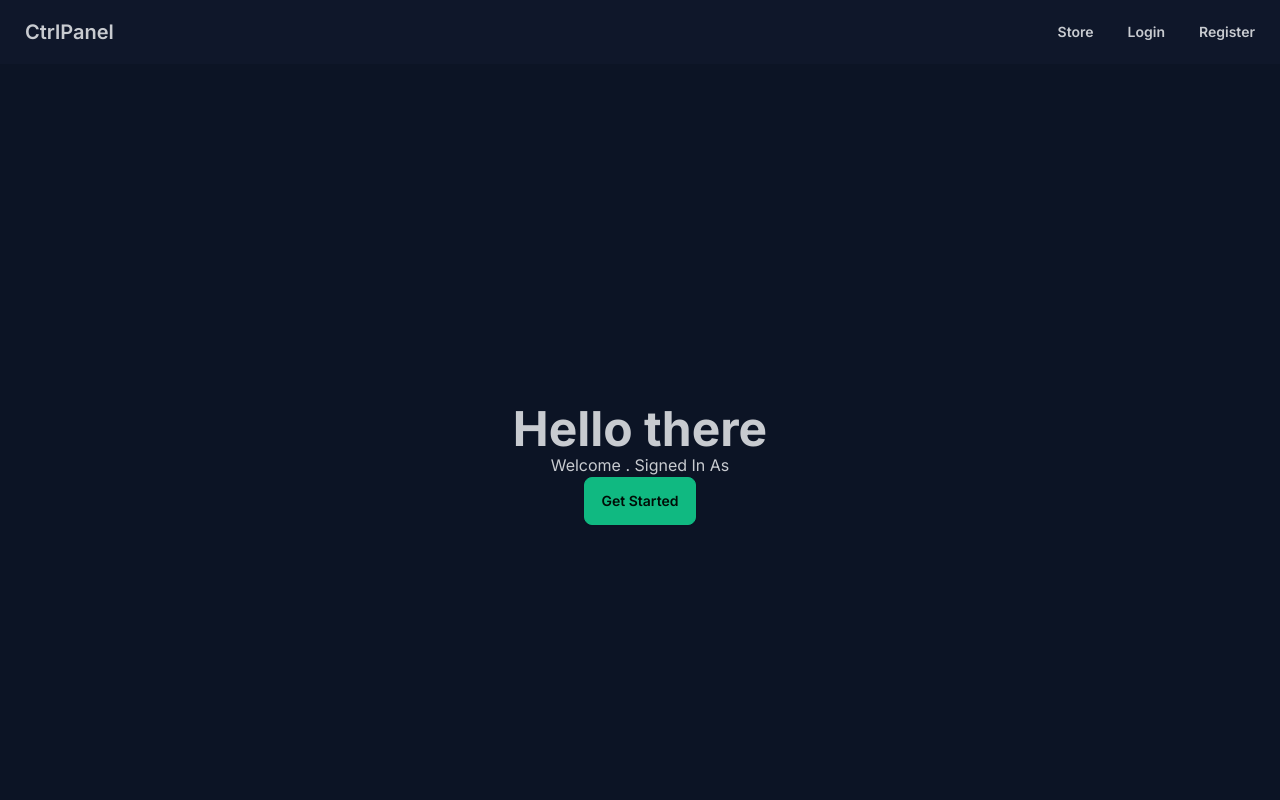
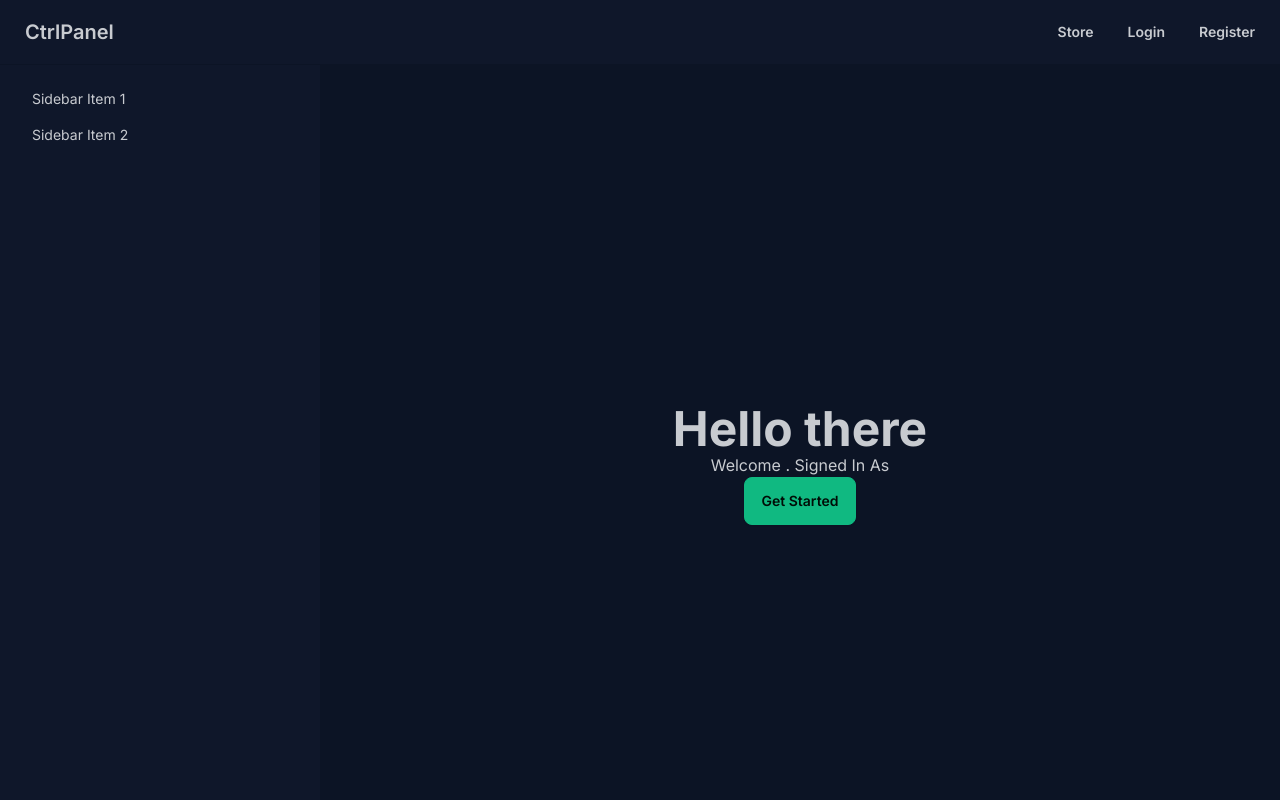
Before and after one commit to AVMG20/ctrlpanel, a Next.js app: page /dashboard in a window 1280 px wide. Shown: the top 800 px of the page. Built offline with nearby package versions, Linux system fonts and the light colour scheme; no server answers.

Commit message:
updated UI

```diff
--- a/package.json
+++ b/package.json
@@ -10,6 +10,7 @@
   },
   "dependencies": {
     "@tailwindcss/typography": "^0.5.15",
+    "lucide-react": "^0.437.0",
     "next": "14.2.7",
     "next-auth": "^4.24.7",
     "react": "^18",
--- a/src/app/(client)/dashboard/layout.tsx
+++ b/src/app/(client)/dashboard/layout.tsx
@@ -1,8 +1,9 @@
 import type {Metadata} from "next";
+import {Menu} from "lucide-react";
 
 export const metadata: Metadata = {
-    title: "Store",
-    description: "Generated by create next app",
+    title: "Dashboard",
+    description: "Overview of your account and services.",
 };
 
 export default function RootLayout({
@@ -11,10 +12,30 @@ export default function RootLayout({
     children: React.ReactNode;
 }>) {
     return (
-        <>
-            <main className={''}>
-                {children}
-            </main>
-        </>
+
+        <div>
+            <div className="drawer lg:drawer-open">
+                <input id="sidebar-drawer" type="checkbox" className="drawer-toggle"/>
+                <div className="drawer-content bg-base-200 flex flex-col items-center justify-center">
+                    <div className="w-full">
+                        <label htmlFor="sidebar-drawer" className="btn btn-ghost drawer-button lg:hidden">
+                            <Menu/>
+                        </label>
+                    </div>
+                    <main>
+                        {children}
+                    </main>
+                </div>
+                <div className="drawer-side">
+                    <label htmlFor="sidebar-drawer" aria-label="close sidebar" className="drawer-overlay"></label>
+                    <ul className="menu bg-base-100 text-base-content min-h-full w-80 p-4">
+                        {/* Sidebar content here */}
+                        <li><a>Sidebar Item 1</a></li>
+                        <li><a>Sidebar Item 2</a></li>
+                    </ul>
+                </div>
+            </div>
+        </div>
+
     );
 }
--- a/src/app/(client)/dashboard/page.tsx
+++ b/src/app/(client)/dashboard/page.tsx
@@ -5,7 +5,7 @@ export default async function Home() {
     const session = await getServerSession()
 
     return (
-        <div>
+
         <div className="hero bg-base-200 min-h-screen">
             <div className="hero-content text-center">
                 <div className="max-w-md">
@@ -16,6 +16,6 @@ export default async function Home() {
                 </div>
             </div>
         </div>
-        </div>
+
     );
 }
--- a/src/app/(home)/layout.tsx
+++ b/src/app/(home)/layout.tsx
@@ -2,7 +2,7 @@ import type {Metadata} from "next";
 
 export const metadata: Metadata = {
     title: "Store",
-    description: "Generated by create next app",
+    description: "Browse all services available",
 };
 
 export default function RootLayout({
--- /dev/null
+++ b/src/app/(home)/store/loading.tsx
@@ -0,0 +1,20 @@
+export default async function Loading() {
+    return (
+        <div className="grid grid-cols-1 sm:grid-cols-2 md:grid-cols-3 lg:grid-cols-4 xl:grid-cols-5 gap-5 place-items-center">
+            {Array.from({length: 8})
+                .map((_, index) => (
+                    <>
+                        <LoadingItem key={index}/>
+                    </>
+                ))}
+        </div>
+    )
+}
+
+function LoadingItem() {
+    return (
+        <div className="block card bordered rounded w-full h-64">
+            <div className="skeleton w-full h-full"></div>
+        </div>
+    );
+}
--- a/src/app/(home)/store/page.tsx
+++ b/src/app/(home)/store/page.tsx
@@ -94,14 +94,13 @@ const services = [{
 }];
 
 
-export default function Store() {
+export default async function Store() {
     return (
-        <>
-            <div className="flex flex-wrap gap-5">
+           <div className="grid grid-cols-1 sm:grid-cols-2 md:grid-cols-3 lg:grid-cols-4 xl:grid-cols-5 gap-5 place-items-center">
                {services.map((service) => (
                    <Link key={service.id}
                          href={`/store/service/${service.id}`}
-                          className="block card bordered rounded size-64 cursor-pointer hover:shadow-2xl hover:text-primary relative">
+                         className="block card bordered rounded w-full h-64 cursor-pointer hover:shadow-2xl hover:text-primary relative">
                        <div className="absolute inset-0 bg-no-repeat bg-cover rounded"
                             style={{backgroundImage: `url(${service.image})`}}
                             aria-hidden="true"></div>
@@ -115,21 +114,5 @@ export default function Store() {
                ))}
            </div>
 
-
-            {/*<div className={'flex gap-3'}>*/}
-            {/*    {locations.map((location) => (*/}
-            {/*        <div key={location.id}*/}
-            {/*             className="card bordered bg-base-100 w-96 cursor-pointer hover:shadow-xl hover:bg-primary">*/}
-            {/*            <figure>*/}
-            {/*                <div dangerouslySetInnerHTML={{__html: location.flag}}/>*/}
-            {/*            </figure>*/}
-            {/*            <div className="card-body">*/}
-            {/*                <h2 className="card-title">{location.name}</h2>*/}
-            {/*            </div>*/}
-            {/*        </div>*/}
-            {/*    ))}*/}
-            {/*</div>*/}
-
-        </>
     );
 }
--- a/src/app/layout.tsx
+++ b/src/app/layout.tsx
@@ -7,8 +7,8 @@ import NavBar from "@/app/navbar";
 const inter = Inter({subsets: ["latin"]});
 
 export const metadata: Metadata = {
-    title: "Create Next App",
-    description: "Generated by create next app",
+    title: "CtrlPanel",
+    description: "New and improved billing panel for all your hosting needs.",
 };
 
 export default function RootLayout({
--- a/src/app/loading.tsx
+++ /dev/null
@@ -1,5 +0,0 @@
-export default function Loading() {
-    return (
-        <span className="loading loading-dots loading-lg"></span>
-    );
-}
```
Also changed, not shown: 1 other file (tests, documents, lock files or other folders). Lines whose indentation alone changed are shown as unchanged.
